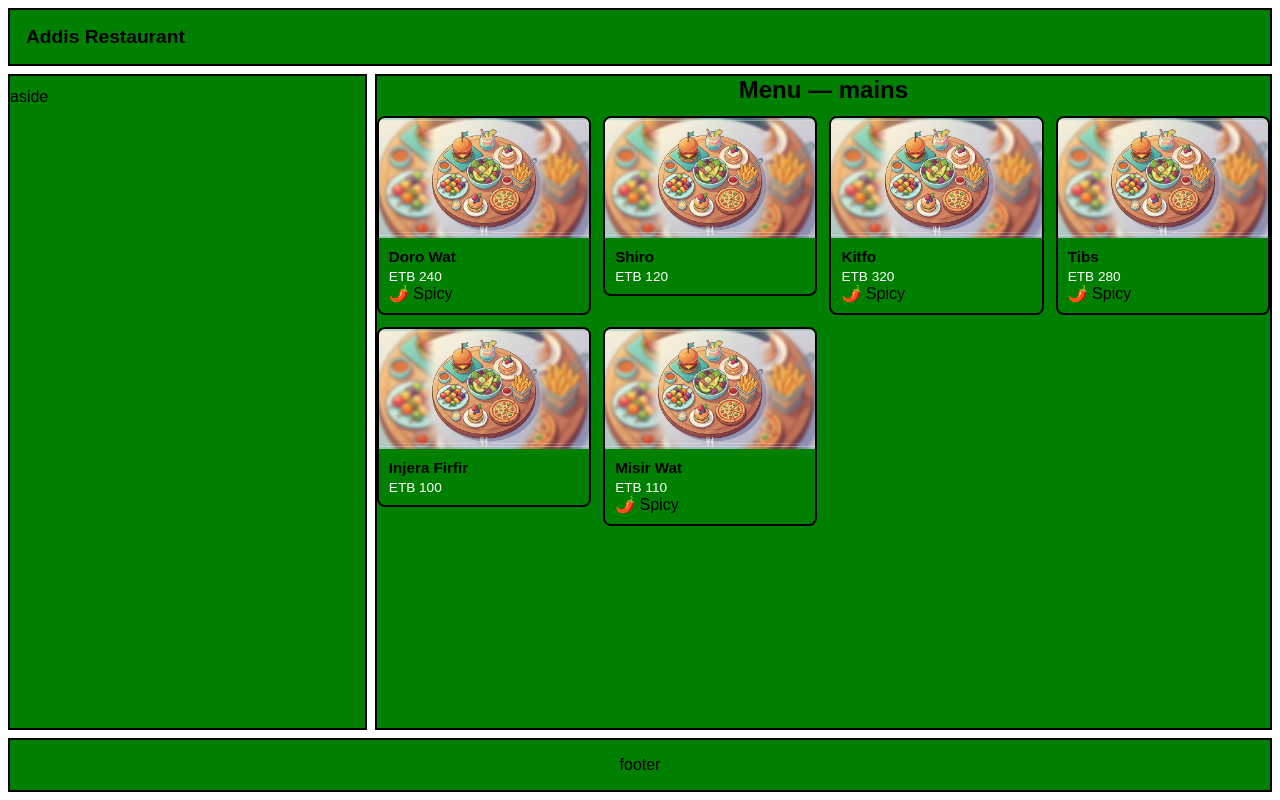
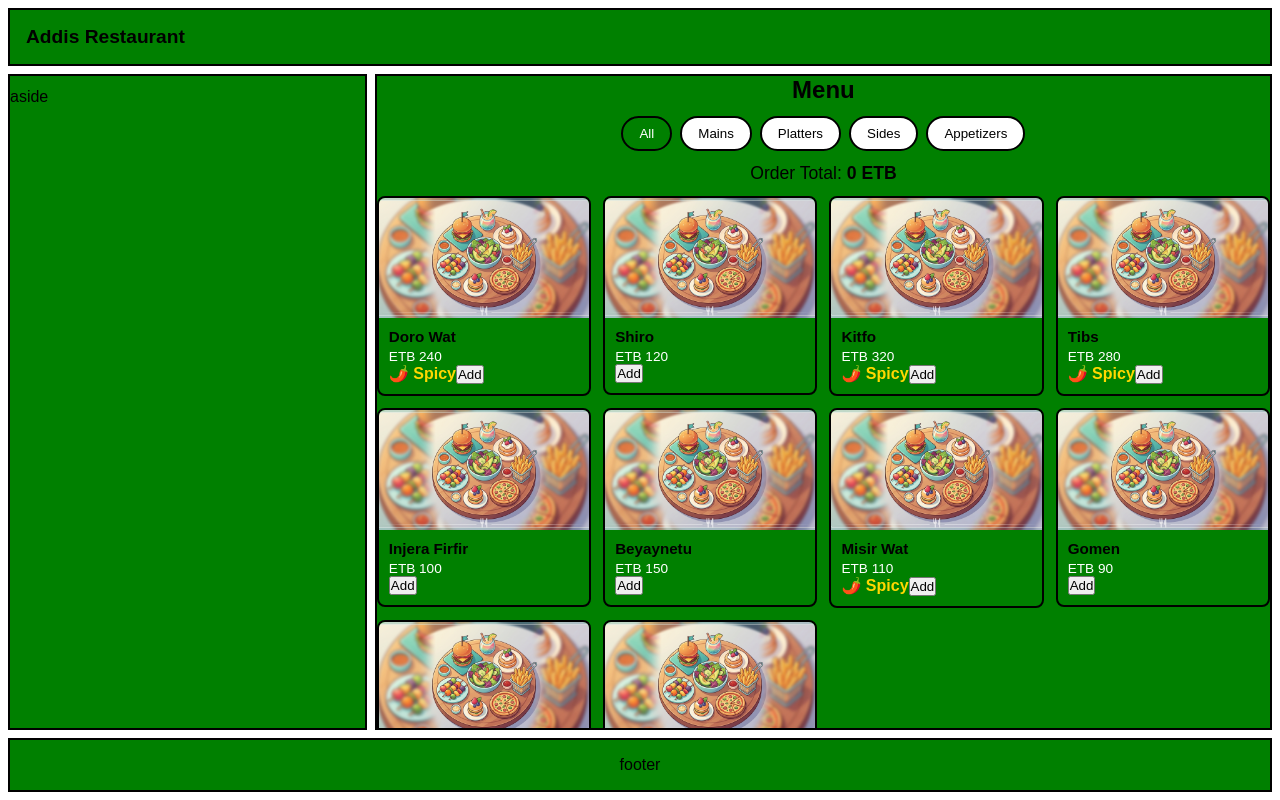
Before and after one commit to Mebtee/codeops-portfolio, a React (Vite) app in the folder MODULE-03/day01/: page / in a window 1280 px wide. Built offline with nearby package versions, Linux system fonts and the light colour scheme.

Commit message:
add interactive menu: Dish add count, category filter, and validated delivery form

```diff
--- a/MODULE-03/day01/src/components/Dish/Dish.css
+++ b/MODULE-03/day01/src/components/Dish/Dish.css
@@ -25,3 +25,13 @@
   font-size: 0.85rem;
   color: white;
 }
+
+.dish-count {
+  margin-top: 6px;
+  font-weight: bold;
+}
+
+.dish-spicy {
+  color: #ffd700;
+  font-weight: bold;
+}
--- a/MODULE-03/day01/src/components/Dish/Dish.jsx
+++ b/MODULE-03/day01/src/components/Dish/Dish.jsx
@@ -1,8 +1,17 @@
+import { useState } from "react";
 import PropTypes from "prop-types";
 import Card from "../Card/Card";
 import "./Dish.css";
 
-function Dish({ name, price, spicy, image, currency }) {
+function Dish({ name, price, spicy, image, currency, onAdd }) {
+  const [count, setCount] = useState(0);
+
+  function handleAdd() {
+    const nextCount = count + 1;
+    setCount(nextCount);
+    if (onAdd) onAdd(price);
+  }
+
   return (
     <Card>
       <div className="menu-card">
@@ -15,6 +24,10 @@ function Dish({ name, price, spicy, image, currency }) {
           {typeof spicy === "boolean" && spicy && (
             <span className="dish-spicy">🌶️ Spicy</span>
           )}
+          <button type="button" onClick={handleAdd}>
+            Add
+          </button>
+          {count > 0 && <p className="dish-count">Added: {count}</p>}
         </div>
       </div>
     </Card>
@@ -27,10 +40,12 @@ Dish.propTypes = {
   spicy: PropTypes.bool,
   image: PropTypes.string,
   currency: PropTypes.string,
+  onAdd: PropTypes.func,
 };
 
 Dish.defaultProps = {
   currency: "$",
+  onAdd: () => {},
 };
 
 export default Dish;
--- /dev/null
+++ b/MODULE-03/day01/src/components/main/CategoryBar/CategoryBar.css
@@ -0,0 +1,21 @@
+.category-bar {
+  display: flex;
+  flex-wrap: wrap;
+  gap: 8px;
+  justify-content: center;
+  margin: 12px 0;
+}
+
+.category-chip {
+  padding: 8px 16px;
+  border: 2px solid black;
+  border-radius: 999px;
+  background: white;
+  cursor: pointer;
+  text-transform: capitalize;
+}
+
+.category-chip.active {
+  background: green;
+  color: white;
+}
--- /dev/null
+++ b/MODULE-03/day01/src/components/main/CategoryBar/CategoryBar.jsx
@@ -0,0 +1,26 @@
+import "./CategoryBar.css";
+import { dishs } from "../../Dish/dishs";
+
+const categories = [
+  "all",
+  ...new Set(dishs.map((dish) => dish.category)),
+];
+
+function CategoryBar({ selected, onSelect }) {
+  return (
+    <div className="category-bar">
+      {categories.map((category) => (
+        <button
+          key={category}
+          type="button"
+          className={`category-chip${category === selected ? " active" : ""}`}
+          onClick={() => onSelect(category)}
+        >
+          {category}
+        </button>
+      ))}
+    </div>
+  );
+}
+
+export default CategoryBar;
--- a/MODULE-03/day01/src/components/main/Menu/Menu.css
+++ b/MODULE-03/day01/src/components/main/Menu/Menu.css
@@ -5,6 +5,12 @@
   margin-top: 12px;
 }
 
+.menu-total {
+  text-align: center;
+  margin: 12px 0;
+  font-size: 1.1rem;
+}
+
 section h1 {
   text-align: center;
 }
--- a/MODULE-03/day01/src/components/main/Menu/Menu.jsx
+++ b/MODULE-03/day01/src/components/main/Menu/Menu.jsx
@@ -1,20 +1,39 @@
+import { useState } from "react";
 import "./Menu.css";
+import CategoryBar from "../CategoryBar/CategoryBar";
+import OrderForm from "../OrderForm/OrderForm";
 import Dish from "../../Dish/Dish";
 import { dishs } from "../../Dish/dishs";
 import foodImg from "../../../assets/food.jpg";
 
-const currentCategory = "mains";
+function Menu() {
+  const [category, setCategory] = useState("all");
+  const [total, setTotal] = useState(0);
 
-function Menu() {
-  const filtered = dishs.filter((dish) => dish.category === currentCategory);
+  console.log("Menu state:", { category, total });
+
+  const filtered =
+    category === "all"
+      ? dishs
+      : dishs.filter((dish) => dish.category === category);
+
+  function handleAdd(price) {
+    setTotal((prev) => prev + price);
+  }
 
   return (
     <section>
-      <h1>Menu — {currentCategory}</h1>
+      <h1>Menu</h1>
+
+      <CategoryBar selected={category} onSelect={setCategory} />
+
+      <div className="menu-total">
+        Order Total: <strong>{total} ETB</strong>
+      </div>
 
       {filtered.length === 0 ? (
         <p className="menu-empty">
-          No dishes found in the &ldquo;{currentCategory}&rdquo; category.
+          No dishes found in the &ldquo;{category}&rdquo; category.
         </p>
       ) : (
         <div className="menu-grid">
@@ -26,10 +45,13 @@ function Menu() {
               spicy={dish.spicy}
               image={foodImg}
               currency="ETB"
+              onAdd={handleAdd}
             />
           ))}
         </div>
       )}
+
+      <OrderForm />
     </section>
   );
 }
--- /dev/null
+++ b/MODULE-03/day01/src/components/main/OrderForm/OrderForm.css
@@ -0,0 +1,43 @@
+.order-form {
+  display: flex;
+  flex-direction: column;
+  gap: 12px;
+  max-width: 360px;
+  margin: 24px auto;
+  padding: 16px;
+  border: 2px solid black;
+  border-radius: 8px;
+}
+
+.order-form label {
+  display: flex;
+  flex-direction: column;
+  gap: 4px;
+  font-size: 0.9rem;
+}
+
+.order-form input {
+  padding: 8px;
+  border: 1px solid #999;
+  border-radius: 4px;
+}
+
+.order-form .form-error {
+  color: #c00;
+  font-size: 0.8rem;
+}
+
+.order-form button {
+  padding: 10px;
+  border: none;
+  border-radius: 4px;
+  background: green;
+  color: white;
+  font-size: 1rem;
+  cursor: pointer;
+}
+
+.order-form button:disabled {
+  opacity: 0.5;
+  cursor: not-allowed;
+}
--- /dev/null
+++ b/MODULE-03/day01/src/components/main/OrderForm/OrderForm.jsx
@@ -0,0 +1,74 @@
+import { useState } from "react";
+import "./OrderForm.css";
+
+function OrderForm() {
+  const [form, setForm] = useState({
+    name: "",
+    phone: "",
+    area: "",
+  });
+
+  console.log("OrderForm state:", form);
+
+  const isPhoneValid = /^[0-9]{9}$/.test(form.phone);
+
+  function handleChange(event) {
+    const { name: field, value } = event.target;
+    setForm((prev) => ({ ...prev, [field]: value }));
+  }
+
+  function handleSubmit(event) {
+    event.preventDefault();
+    console.log("Submitting order:", form);
+  }
+
+  return (
+    <form className="order-form" onSubmit={handleSubmit}>
+      <h2>Delivery Details</h2>
+
+      <label>
+        Name
+        <input
+          type="text"
+          name="name"
+          value={form.name}
+          onChange={handleChange}
+          placeholder="Your name"
+        />
+      </label>
+
+      <label>
+        TeleBirr Number
+        <input
+          type="tel"
+          name="phone"
+          value={form.phone}
+          onChange={handleChange}
+          placeholder="09xxxxxxxx"
+        />
+        {form.phone && !isPhoneValid && (
+          <span className="form-error">
+            TeleBirr number must be 9 digits
+          </span>
+        )}
+      </label>
+
+      <label>
+        Area
+        <input
+          type="text"
+          name="area"
+          value={form.area}
+          onChange={handleChange}
+          placeholder="e.g. Bole"
+        />
+      </label>
+
+      <button type="submit" disabled={!isPhoneValid}>
+        Place Order
+      </button>
+    </form>
+  );
+}
+
+export default OrderForm;
```
